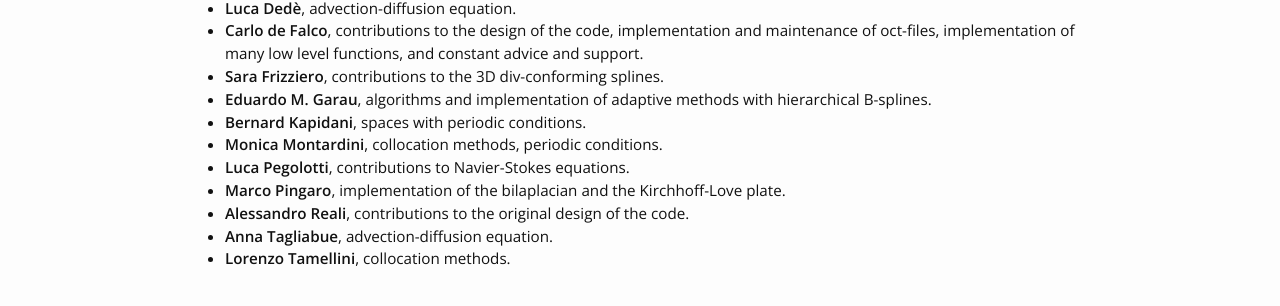
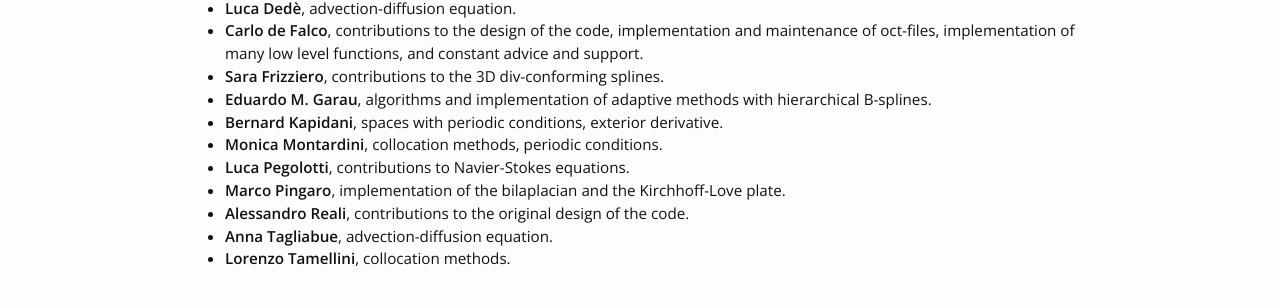
Before and after one commit to rafavzqz/geopdes, a Jekyll site: the page built from contributors.md, in a window 1280 px wide. Shown: the part 561-867 px from the top of the page. Built offline with Jekyll 4.4.1, drawn with Linux system fonts in a browser that asks for light colours.

Commit message:
Added exterior derivative

```diff
--- a/contributors.md
+++ b/contributors.md
@@ -22,7 +22,7 @@
 * **Carlo de Falco**, contributions to the design of the code, implementation and maintenance of oct-files, implementation of many low level functions, and constant advice and support.
 * **Sara Frizziero**, contributions to the 3D div-conforming splines.
 * **Eduardo M. Garau**, algorithms and implementation of adaptive methods with hierarchical B-splines.
-* **Bernard Kapidani**, spaces with periodic conditions.
+* **Bernard Kapidani**, spaces with periodic conditions, exterior derivative.
 * **Monica Montardini**, collocation methods, periodic conditions.
 * **Luca Pegolotti**, contributions to Navier-Stokes equations.
 * **Marco Pingaro**, implementation of the bilaplacian and the Kirchhoff-Love plate.
```
